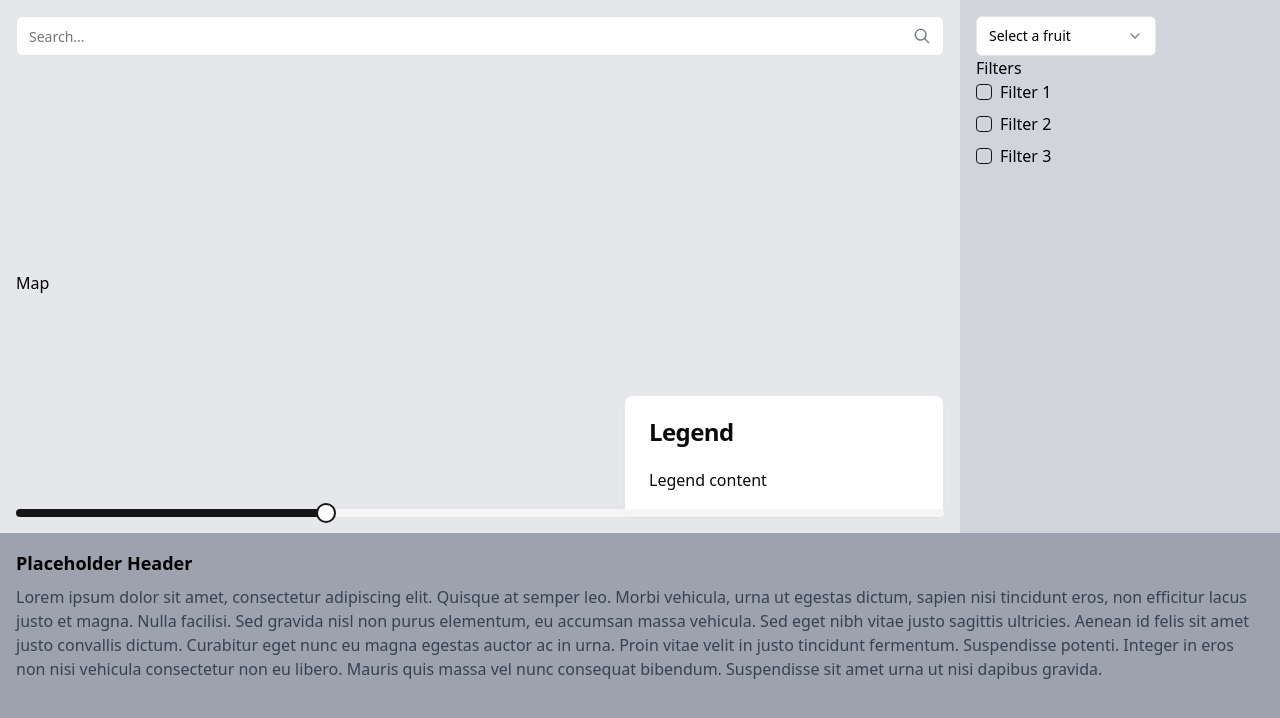
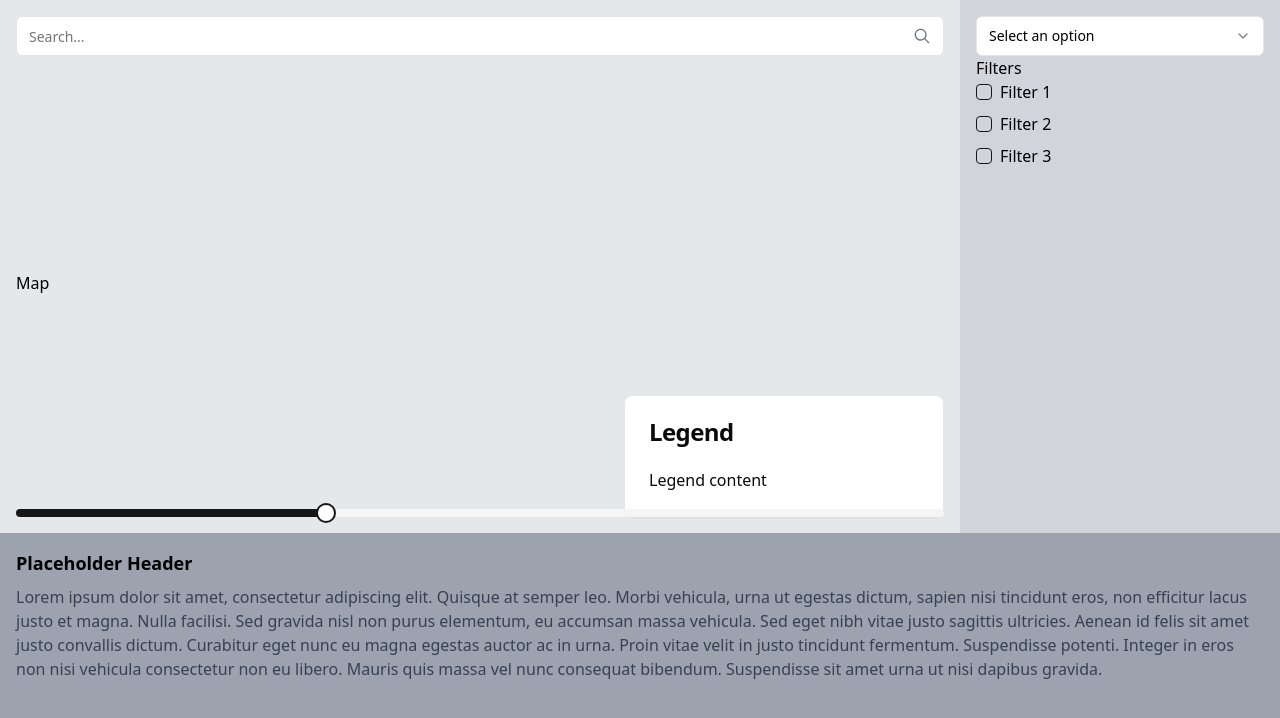
Before and after one commit to Zuyd-HDI-Lab/ELSA_PovertyMapping, a React (Vite) app in the folder poverty-mapping/: page / in a window 1280 px wide. Shown: the top 718 px of the page. Built offline with nearby package versions, Linux system fonts and the light colour scheme.

Commit message:
remove label in select

```diff
--- a/poverty-mapping/src/components/selectvis.tsx
+++ b/poverty-mapping/src/components/selectvis.tsx
@@ -26,12 +26,12 @@ const SelectVis: React.FC<SelectVisProps> = ({ options }) => {
     return (
         <Select>
             <SelectTrigger>
-                <SelectValue>{selectedOption || "Select an option"}</SelectValue>
+                <SelectValue placeholder="Select an option" />
             </SelectTrigger>
 
             <SelectContent>
                 <SelectGroup>
-                    <SelectLabel>Options</SelectLabel>
+                    {/* <SelectLabel>Options</SelectLabel> */}
                     {options.map((option) => (
                         <SelectItem key={option} onSelect={() => handleSelect(option)} value={option}>
                             {option}
--- a/poverty-mapping/src/pages/Home.tsx
+++ b/poverty-mapping/src/pages/Home.tsx
@@ -11,6 +11,7 @@ import { Slider } from "@/components/ui/slider";
 import { SearchBar } from "@/components/searchbar";
 import { Card, CardContent, CardHeader, CardTitle } from "@/components/ui/card";
 import { Filters } from "@/components/filters";
+import { SelectVis } from "@/components/selectvis";
 
 const Home = () => {
     const handleSearch = (query: string) => {
@@ -39,7 +40,7 @@ const Home = () => {
                 </div>
 
                 <div className="w-1/4 p-4 bg-gray-300">
-                    <Select>
+                    {/* <Select>
                         <SelectTrigger className="w-[180px]">
                             <SelectValue placeholder="Select a fruit" />
                         </SelectTrigger>
@@ -53,7 +54,8 @@ const Home = () => {
                                 <SelectItem value="pineapple">Pineapple</SelectItem>
                             </SelectGroup>
                         </SelectContent>
-                    </Select>
+                    </Select> */}
+                    <SelectVis options={["Option 1", "Option 2", "Option 3"]} />
                     <h1>Filters</h1>
                     <Filters filters={["Filter 1", "Filter 2", "Filter 3"]} />
                 </div>
```
